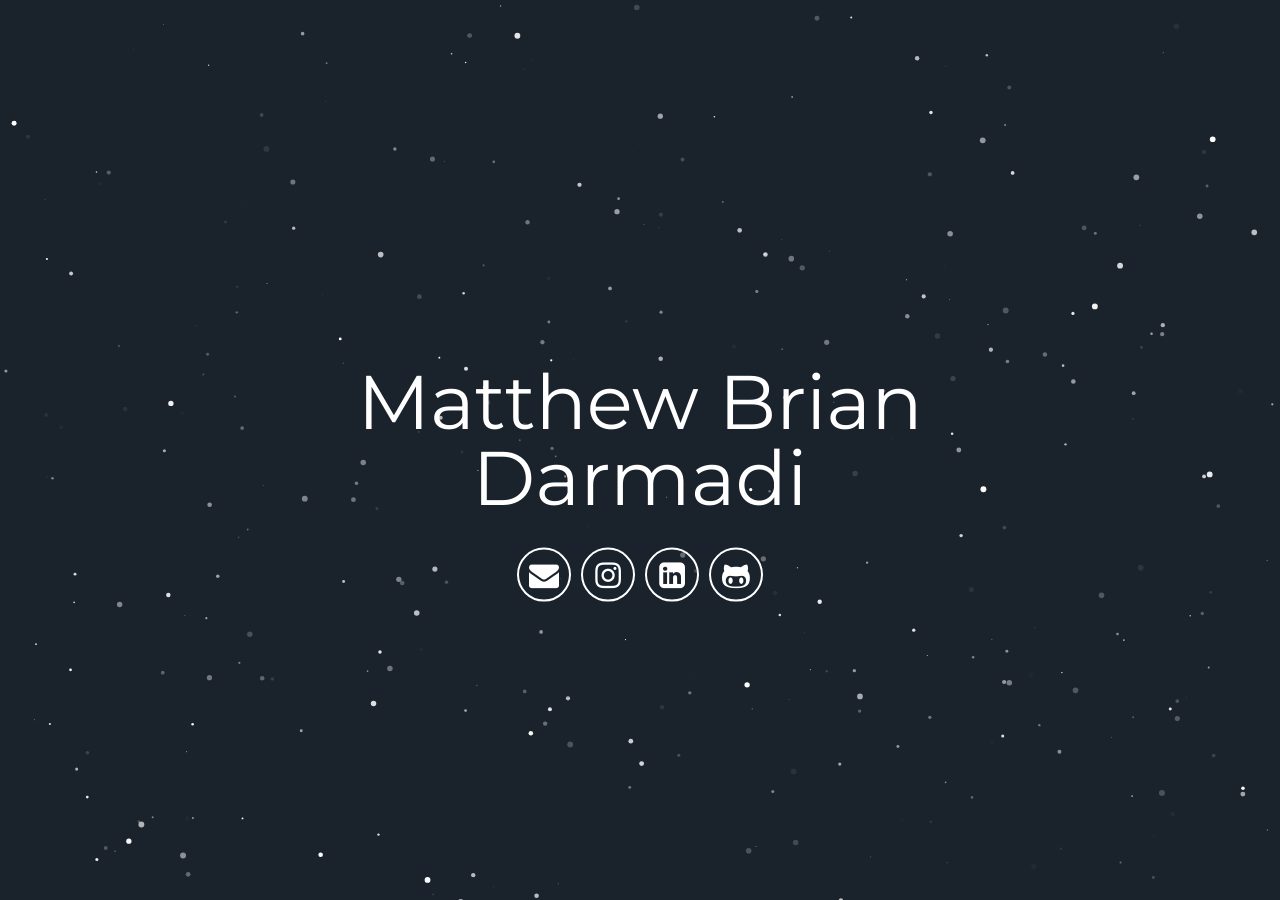
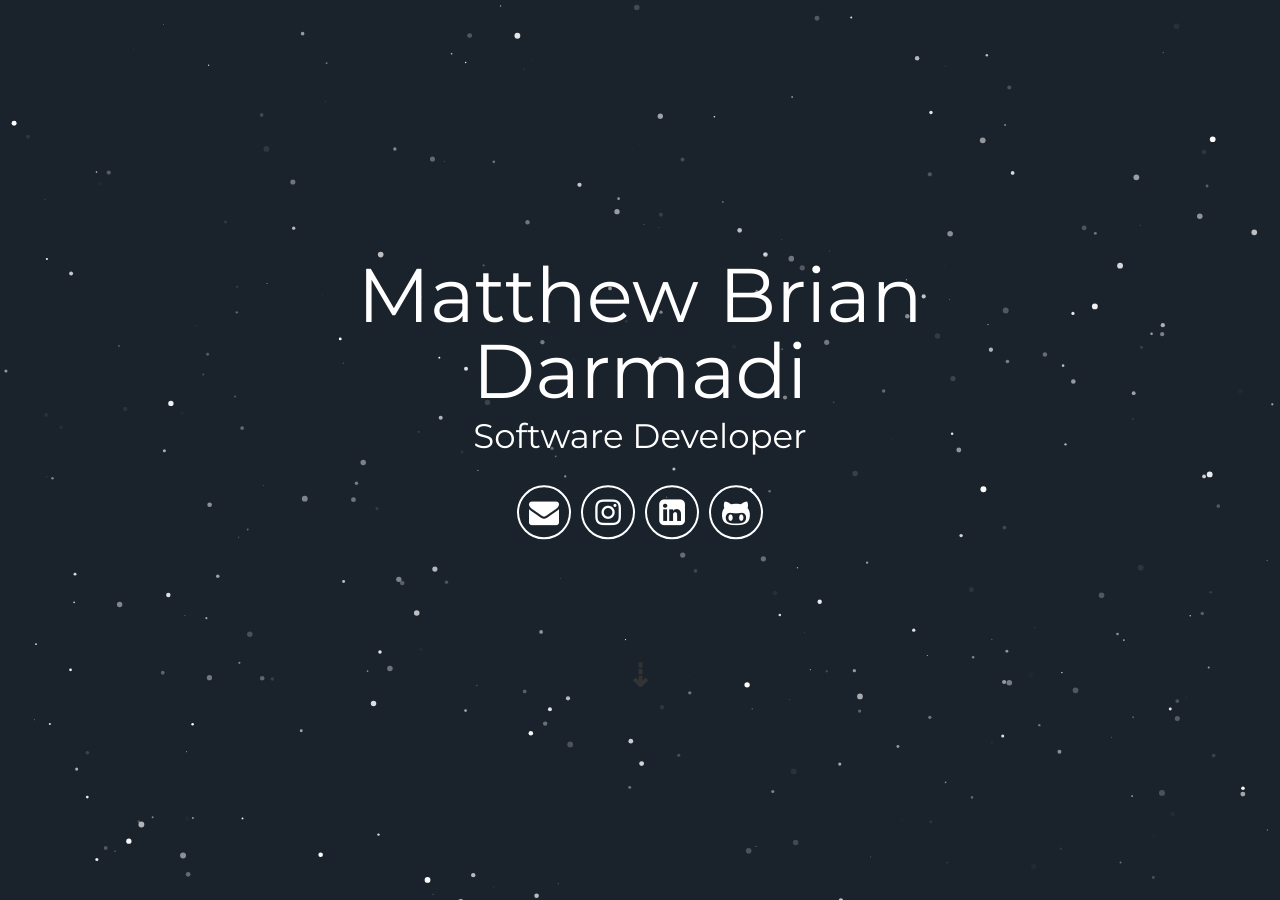
Before and after one commit to bridyboo/website, a Jekyll site: the page built from index.html, in a window 1280 px wide and 900 px high. Built offline with Jekyll 4.4.1, drawn with Linux system fonts in a browser that asks for light colours; some web fonts are replaced.

Commit message:
added an arrow hard to see but it's the best I can do for now

```diff
--- a/_config.yml
+++ b/_config.yml
@@ -7,6 +7,7 @@
 # User settings
 username: Matthew Brian Darmadi
 user_description: I'm a Software Developer graduate from Seattle University winter 2020, currently looking for work opportunity and a sponsor. I have one year of industry experience, and specializes in python, C++/C#.
+user_title: Software Developer
 email: matthewdarmadi@gmail.com
 
 exclude: ['package.json', 'src' , 'node_modules']
--- a/_includes/header.html
+++ b/_includes/header.html
@@ -10,7 +10,12 @@
         <a aria-label="My LinkedIn" target="_blank" href="https://www.linkedin.com/in/bridyboo"><i class="icon fa fa-linkedin-square" aria-hidden="true"></i></a>
         <a aria-label="My Github" target="_blank" href="https://github.com/bridyboo/website"><i class="icon fa fa-github-alt" aria-hidden="true"></i></a>
       </div>
-      <div class="header-links">
-      </div>
+      <br>
+      <br>
+        <div class = "standArrow">
+          <h2>
+            &#8675;
+          </h2>
+        </div>
   </div>
 </div>
--- a/src/styles/_header.scss
+++ b/src/styles/_header.scss
@@ -10,7 +10,9 @@
     height: 100vh !important;
   }
 }
-
+.standArrow {
+  color: #fff;
+}
 .header {
   font-family: 'Montserrat', sans-serif;
   z-index: 1;
```
